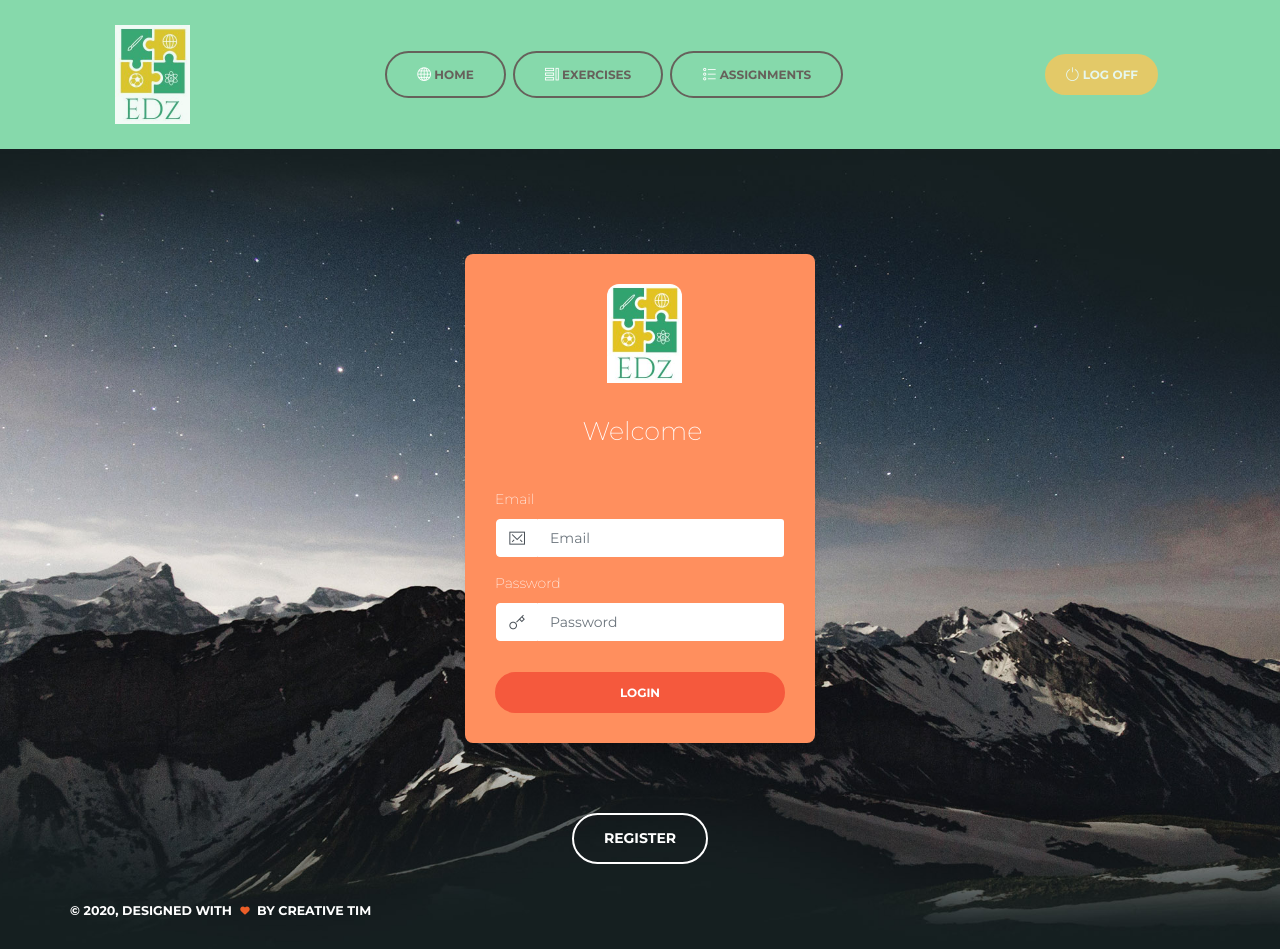
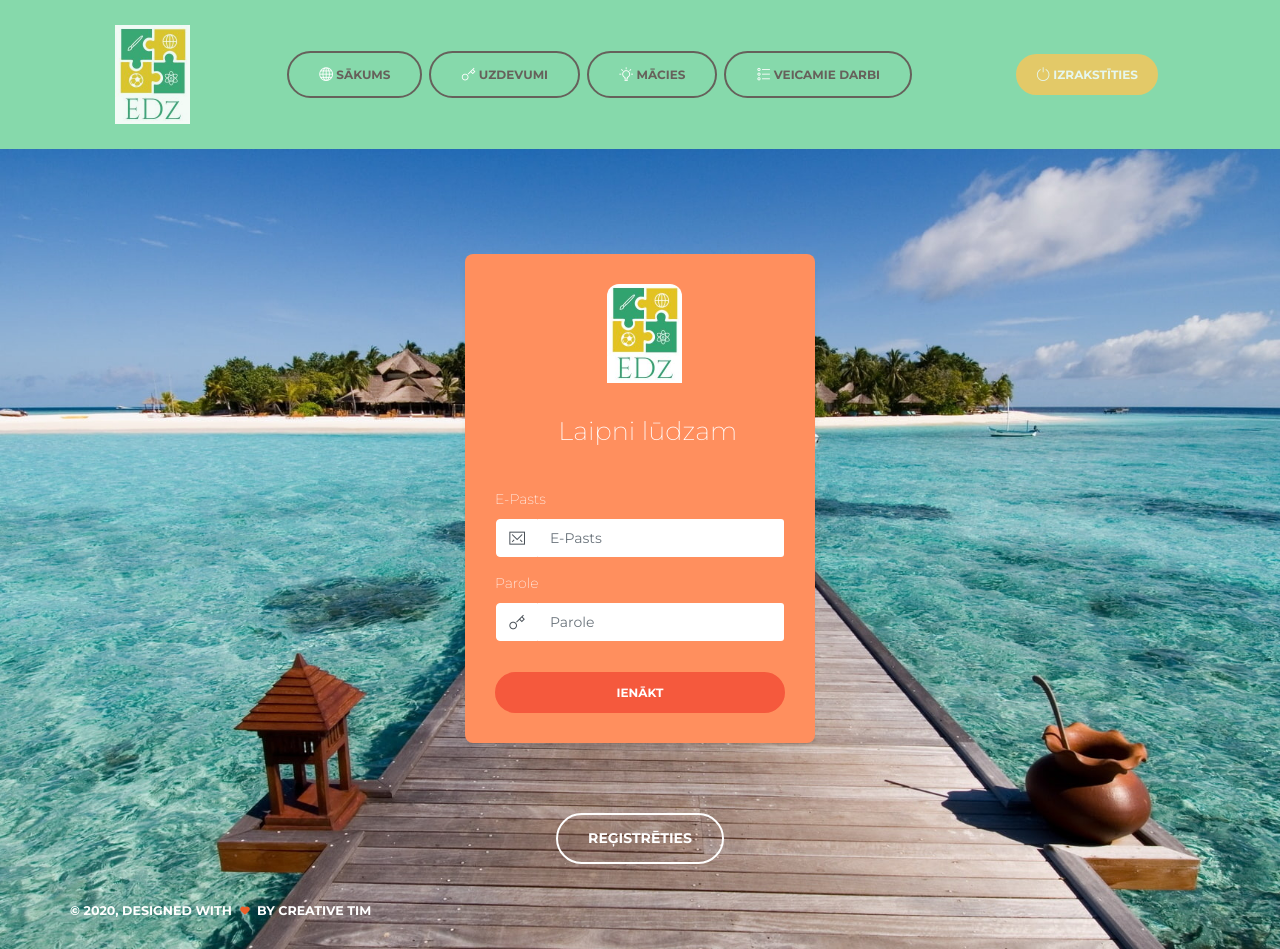
Before and after one commit to MartinsPlume/EDzWeb, a React (Create React App) app: page /login in a window 1280 px wide. Built offline with nearby package versions, Linux system fonts and the light colour scheme.

Commit message:
Updated layout

```diff
--- a/src/App.js
+++ b/src/App.js
@@ -31,21 +31,28 @@ class App extends Component {
     this.state = {
       routes : [
         {
-          title: ' Home',
+          title: ' Sākums',
           key: 'home',
           link: '/',
           icon: 'nc-icon nc-globe',
           component: Home
         },
         {
-          title: ' Exercises',
+          title: ' Uzdevumi',
           key: 'exercises',
           link: '/exercises',
-          icon: 'nc-icon nc-tile-56',
+          icon: 'nc-icon nc-key-25',
           component: Exercises
         },
         {
-          title: ' Assignments',
+          title: ' Mācies',
+          key: 'exercises',
+          link: '/exercises',
+          icon: 'nc-icon nc-bulb-63',
+          component: Exercises
+        },
+        {
+          title: ' Veicamie darbi',
           key: 'Assignments',
           link: '/assignments',
           icon: 'nc-icon nc-bullet-list-67',
--- a/src/pages/LoginPage.js
+++ b/src/pages/LoginPage.js
@@ -79,7 +79,7 @@ const handleLogin = useCallback(
       <div
           className="page-header"
           style={{
-            backgroundImage: "url(" + require("assets/img/login-image.jpg") + ")"
+            backgroundImage: "url(" + require("assets/img/example-background.jpg") + ")"
           }}
         >
           <Container>
@@ -89,27 +89,27 @@ const handleLogin = useCallback(
                     <Col sm="12" md={{ size: 9, offset: 4 }}>
                       <Logo/>
                     </Col>
-                    <Col sm="12" md={{ size: 9, offset: 3 }}>
+                    <Col sm="12" md={{ size: 9, offset: 2 }}>
                       <h3 className="title mx-auto">{Strings.WelcomeText}</h3>
                     </Col>
                   <Form onSubmit={handleLogin} className="register-form">
-                    <label>Email</label>
+                    <label>{Strings.EmailText}</label>
                     <InputGroup className="form-group-no-border">
                       <InputGroupAddon addonType="prepend">
                         <InputGroupText>
                           <i className="nc-icon nc-email-85" />
                         </InputGroupText>
                       </InputGroupAddon>
-                      <Input name="email" placeholder="Email" type="email" />
+                      <Input name="email" placeholder={Strings.EmailText} type="email" />
                     </InputGroup>
-                    <label>Password</label>
+                    <label>{Strings.PasswordText}</label>
                     <InputGroup className="form-group-no-border">
                       <InputGroupAddon addonType="prepend">
                         <InputGroupText>
                           <i className="nc-icon nc-key-25" />
                         </InputGroupText>
                       </InputGroupAddon>
-                      <Input name="password" placeholder="Password" type="password" />
+                      <Input name="password" placeholder={Strings.PasswordText} type="password" />
                     </InputGroup>
                     <Button
                       block
@@ -117,7 +117,7 @@ const handleLogin = useCallback(
                       color="danger"
                       type="submit"
                     >
-                      Login
+                      {Strings.LoginText}
                     </Button>
                   </Form>
                   {/* <div className="forgot">
@@ -140,7 +140,7 @@ const handleLogin = useCallback(
                     size="lg"
                     target="_blank"
                   >
-                    Register
+                    {Strings.RegisterText}
                   </Button>
                 </div>
               </Col>
--- a/src/pages/RegisterPage.js
+++ b/src/pages/RegisterPage.js
@@ -85,7 +85,7 @@ const handleRegister = useCallback(
     <div
         className="page-header"
         style={{
-          backgroundImage: "url(" + require("assets/img/login-image.jpg") + ")"
+          backgroundImage: "url(" + require("assets/img/example-background.jpg") + ")"
         }}
       >
         <Container>
@@ -95,7 +95,7 @@ const handleRegister = useCallback(
                 <Col sm="12" md={{ size: 9, offset: 4 }}>
                     <Logo/>
                   </Col>
-                  <Col sm="12" md={{ size: 9, offset: 3 }}>
+                  <Col sm="12" md={{ size: 9, offset: 2 }}>
                     <h3 className="title mx-auto">{Strings.WelcomeText}</h3>
                   </Col>
                 <Form onSubmit={handleRegister} className="register-form">
--- a/src/res/strings.js
+++ b/src/res/strings.js
@@ -1,34 +1,40 @@
+// Route strings
+
 // Label strings
-const LogOffText = ' Log Off'
-const CloseText = 'Close'
-const CloseTextWithSpaceForIcon = ' Close'
-const ExerciseText = 'Exercise'
-const NewTextWithSpaceForIcon = ' New'
-const EditTextWithSpaceForIcon = ' Edit'
-const AddExerciseText = 'Add Exercise'
-const ClearText = 'Clear'
-const SaveText = 'Save'
-const SaveTextWithSpaceForIcon = ' Save'
-const DeleteText = 'Delete'
-const ShortDescriptionText = 'Short description of Your exercise'
-const DescriptionText = 'Full description of the exercise'
-const InstructionVideoSwitchText = 'Enable instruction video'
-const InstructionVideoText = 'YouTube link of instruction video'
+const LogOffText = ' Izrakstīties'
+const CloseText = 'Aiztaisīt'
+const CloseTextWithSpaceForIcon = ' Aiztaisīt'
+const ExerciseText = 'Vingrinājums'
+const NewTextWithSpaceForIcon = ' Jauns'
+const EditTextWithSpaceForIcon = ' Rediģēt'
+const AddExerciseText = 'Pievienot vingrinājumu'
+const ClearText = 'Iztīrīt'
+const SaveText = 'Saglabāt'
+const SaveTextWithSpaceForIcon = ' Saglabāt'
+const DeleteText = 'Dzēst'
+const ShortDescriptionText = 'Īss apraksts'
+const DescriptionText = 'Apraksts'
+const InstructionVideoSwitchText = 'Iespējot instrukciju video'
+const InstructionVideoText = 'YouTube saite uz instrukciju'
 const OkText = 'Ok!'
-const AssignmentText = 'Assignment'
-const UserEmailText = 'User'
-const ShortInstructionText = 'Short instructions for the assignment'
-const BackText = 'Return back'
-const WelcomeText = 'Welcome'
-const FailedToSaveText = 'Save failed!'
-const SucceededToSaveText = 'Saved successfully!'
-const DoNotDeleteUsedExercise = 'The exercise can not be deleted. Used by an assignment!'
+const AssignmentText = 'Uzdevums'
+const UserEmailText = 'Lietotājs'
+const ShortInstructionText = 'Īss apraksts'
+const BackText = 'Atpakaļ'
+const WelcomeText = 'Laipni lūdzam'
+const FailedToSaveText = 'Saglabāšana neizdevās'
+const SucceededToSaveText = 'Saglabāšana izdevās'
+const DoNotDeleteUsedExercise = 'Vingrinājumu nevar izdzēst. Tas tiek izmantots uzdevumā!'
+const PasswordText = 'Parole'
+const EmailText = 'E-Pasts'
+const LoginText = 'Ienākt'
+const RegisterText = 'Reģistrēties'
 
 // Hint strings
-const ExerciseTextHint = 'Enter the name of Your exercise'
-const ExerciseShortDescriptionHint = 'Enter in one or two sentences short description of the given exercise'
-const ExerciseDescriptionHint = 'Enter full description of the given exercise'
-const ExerciseInstructionVideoHint = 'Copy URL of YouTube video'
+const ExerciseTextHint = 'Ievadi nosaukumu'
+const ExerciseShortDescriptionHint = 'Īss apraksts'
+const ExerciseDescriptionHint = 'Pilns apraksts'
+const ExerciseInstructionVideoHint = 'Iekopē YouTube video saiti'
 
 export const Strings = {
     // Export labels
@@ -56,6 +62,10 @@ export const Strings = {
     FailedToSaveText,
     SucceededToSaveText,
     DoNotDeleteUsedExercise,
+    PasswordText,
+    EmailText,
+    LoginText,
+    RegisterText,
 
     // Export hints
     ExerciseTextHint,
```
Also changed, not shown: src/assets/img/example-background.jpg (added).
